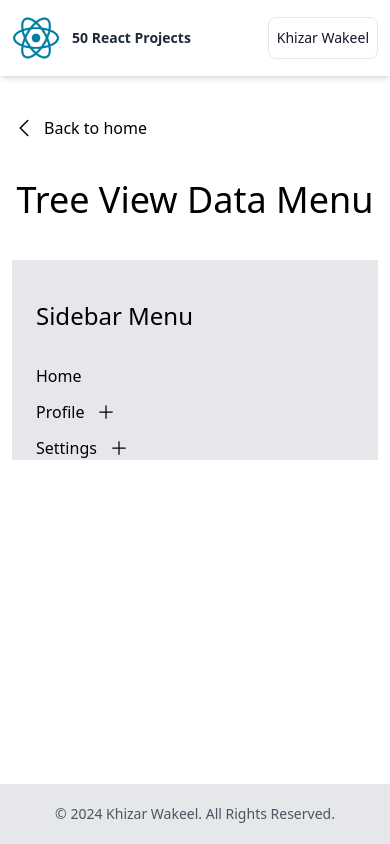
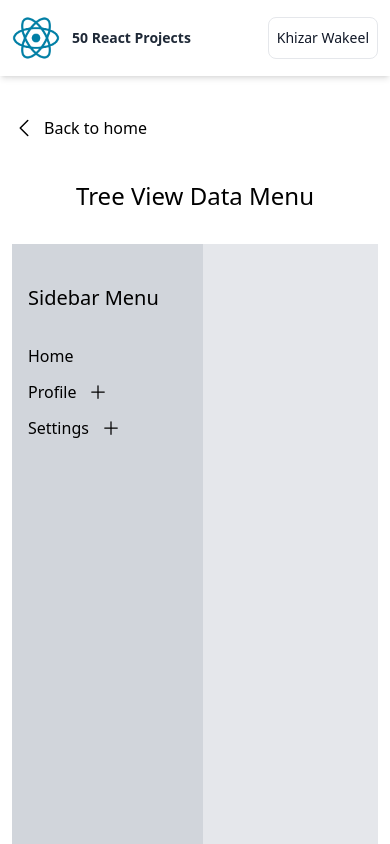
Before and after one commit to khizarwakeel/50-react-projects, a React (Vite) app: page /tree-view in a window 390 px wide. Shown: the top 844 px of the page. Built offline with nearby package versions, Linux system fonts and the light colour scheme.

Commit message:
fixed the header and add sidebar tree menu design and responsive the layout

```diff
--- a/src/App.jsx
+++ b/src/App.jsx
@@ -26,6 +26,7 @@ const App = () => {
             <Route path="/slider" element={<Slider url={'https://picsum.photos/v2/list'} limit={10} page={22} />} />
             <Route path="/load-more-data" element={<LoadMoreData />} />
             <Route path="/tree-view" element={<TreeView menus={menusData} />} />
+            <Route path="/tree-view/:treePage" element={<TreeView menus={menusData} />} />
             <Route path="*" element={<NotFound />} />
           </Routes>
         </div>
--- a/src/components/shared/header.jsx
+++ b/src/components/shared/header.jsx
@@ -4,7 +4,7 @@ import Button from "./Button";
 
 const Header = () => {
     return (
-        <header className="bg-white shadow-md py-4">
+        <header className="bg-white shadow-md py-4 sticky top-0 right-0 left-0 z-50">
             <Wrapper>
                 <div className="flex justify-between items-center">
                     <div className="flex items-center">
@@ -20,7 +20,7 @@ const Header = () => {
                     <div>
                         <Link to={'https://khizarwakeel.vercel.app'} target="_blank">
                             <Button>
-                            Khizar Wakeel
+                                Khizar Wakeel
                             </Button>
                         </Link>
                     </div>
--- a/src/data/data.js
+++ b/src/data/data.js
@@ -28,7 +28,7 @@ export const projectsData = [
         link: "/load-more-data"
     },
     {
-        thumbnail: '/assets/placeholder.jpg',
+        thumbnail: '/assets/sidebar.JPG',
         title: "Tree View",
         link: "/tree-view"
     },
@@ -64,23 +64,23 @@ export const accordianData = [
 export const menusData = [
     {
         label: "Home",
-        to: "/",
+        to: "/tree-view/home",
     },
     {
         label: "Profile",
-        to: "/profile",
+        to: "/tree-view/profile",
         children: [
             {
                 label: "Details",
-                to: "details",
+                to: "/tree-view/details",
                 children: [
                     {
                         label: "Location",
-                        to: "location",
+                        to: "/tree-view/location",
                         children: [
                             {
                                 label: "City",
-                                to: "city",
+                                to: "/tree-view/city",
                             },
                         ],
                     },
@@ -90,27 +90,27 @@ export const menusData = [
     },
     {
         label: "Settings",
-        to: "/settings",
+        to: "/tree-view/settings",
         children: [
             {
                 label: "Account",
-                to: "account",
+                to: "/tree-view/account",
             },
             {
                 label: "Security",
-                to: "security",
+                to: "/tree-view/security",
                 children: [
                     {
                         label: "Login",
-                        to: "login",
+                        to: "/tree-view/login",
                     },
                     {
                         label: "Register",
-                        to: "register",
+                        to: "/tree-view/register",
                         children: [
                             {
                                 label: 'Random data',
-                                to: ''
+                                to: '/tree-view/random-data'
                             }
                         ]
                     },
--- a/src/projects/tree-view/menuItem.jsx
+++ b/src/projects/tree-view/menuItem.jsx
@@ -1,5 +1,6 @@
 import { useState } from "react";
 import MenuList from "./menuList";
+import { Link } from "react-router-dom";
 
 const MenuItem = ({ item }) => {
     const [displayCurrentMenu, setDisplayCurrentMenu] = useState({});
@@ -10,11 +11,13 @@ const MenuItem = ({ item }) => {
         <li>
             <div className="flex items-center gap-3">
                 <p>
-                    {item.label}
+                    <Link to={item.to}>
+                        {item.label}
+                    </Link>
                 </p>
                 {
                     item && item.children && item.children.length ? (
-                        <span onClick={() => handleToggleChildren(item.label)} className="cursor-pointer">
+                        <span onClick={() => handleToggleChildren(item.label)} className="cursor-pointer duration-500">
                             {
                                 displayCurrentMenu[item.label] ? (
                                     <svg xmlns="http://www.w3.org/2000/svg" fill="none" viewBox="0 0 24 24" strokeWidth={1.5} stroke="currentColor" className="size-5">
@@ -30,7 +33,7 @@ const MenuItem = ({ item }) => {
                     ) : null
                 }
             </div>
-            <div className="ml-2 mt-3">
+            <div className="ml-2 mt-3 duration-1000">
                 {
                     item && item.children && item.children.length > 0 && displayCurrentMenu[item.label] ? (
                         <MenuList list={item.children} />
--- a/src/projects/tree-view/menuList.jsx
+++ b/src/projects/tree-view/menuList.jsx
@@ -2,7 +2,7 @@ import MenuItem from "./menuItem";
 
 const MenuList = ({ list = [] }) => {
     return (
-        <ul>
+        <ul className="duration-500">
             {
                 list && list.length ? list.map((listItem, index) => (
                     <MenuItem key={index} item={listItem} />
--- a/src/projects/tree-view/treeView.jsx
+++ b/src/projects/tree-view/treeView.jsx
@@ -1,8 +1,16 @@
-import { Link } from "react-router-dom"
+import { Link, useParams } from "react-router-dom"
 import Wrapper from '../../components/shared/wrapper'
 import MenuList from "./menuList";
 
 const TreeView = ({ menus = [] }) => {
+    const { treePage } = useParams();
+    let fullWord;
+
+    if (treePage) {
+        let treePageAlt = treePage.charAt(0).toUpperCase();
+        let restPageWord = treePage.slice(1);
+        fullWord = treePageAlt + restPageWord;
+    }
     return (
         <section className="md:mb-20 mb-10">
             <Wrapper>
@@ -24,11 +32,24 @@ const TreeView = ({ menus = [] }) => {
                 </div>
                 {/* Main Data */}
                 <div className="text-center mt-10">
-                    <h1 className="text-4xl">Tree View Data Menu</h1>
+                    <h1 className="md:text-4xl text-2xl">Tree View Data Menu</h1>
                 </div>
-                <div className="bg-gray-200 md:w-80 md:h-[90vh] w-full mt-10 px-6 pt-10">
-                    <h2 className="md:text-center pb-8 text-2xl">Sidebar Menu</h2>
-                    <MenuList list={menus} />
+                <div className="flex items-center md:mt-14 mt-8">
+                    <div className="bg-gray-300 md:w-80 h-screen md:max-h-[35rem] w-full md:px-6 px-4 pb-5">
+                        <h2 className="md:text-center pb-8 md:text-2xl text-xl  pt-10">Sidebar Menu</h2>
+                        <div className="mb-10 duration-1000">
+                            <MenuList list={menus} />
+                        </div>
+                    </div>
+                    <div className="bg-gray-200 h-screen md:max-h-[35rem] w-full">
+                        {
+                            treePage && (
+                                <div className="text-center mt-10">
+                                    <h1 className="md:text-2xl text-xl">{fullWord} Page</h1>
+                                </div>
+                            )
+                        }
+                    </div>
                 </div>
             </Wrapper>
         </section>
```
Also changed, not shown: public/assets/loadmore.JPG, public/assets/sidebar.JPG (added).
